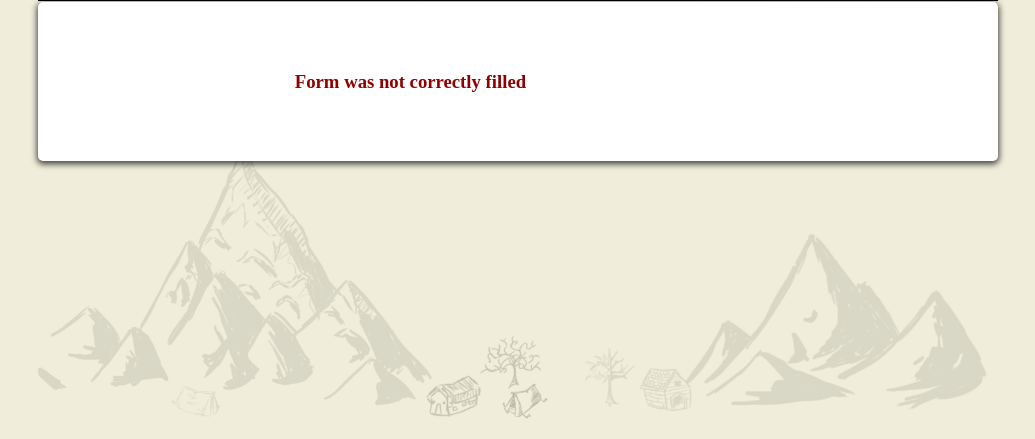
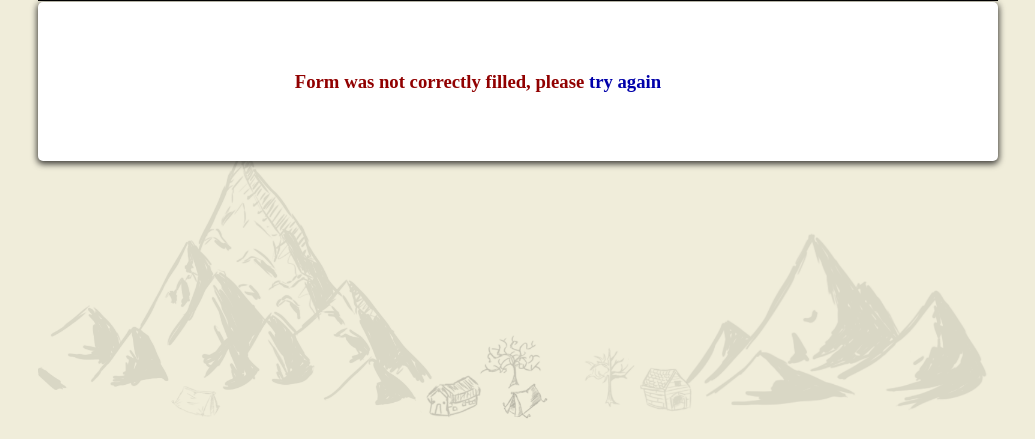
Before and after one commit to andersottesen/DwarfHeim, a PHP site: page /contactform.php in a window 1280 px wide. Shown: the part 505-944 px from the top of the page, without its empty margins (122-1157 px from the left). Run offline with PHP 8.4, Linux system fonts and the light colour scheme; some libraries are stand-ins or nearby versions; some web fonts are replaced.

Commit message:
Add link back to contact form if message could not be sent

```diff
--- a/contactform.php
+++ b/contactform.php
@@ -34,12 +34,12 @@ if (isset($_POST["name"]) && isset($_POST["message"]) && isset($_POST["email"]))
     $mail->Body = $message;
     $mail->AltBody = $message;
     if(!$success = $mail->send()){
-        $status = 'Message could not be sent. Please try again.';
+        $status = 'Message could not be sent. Please <a style="color: #0000AA;" href="'.$page["contact"].'">try again</a>';
     }else{
         $status = 'Your message has been sent to the DwarfHeim team';
     }
 } else {
-    $status = 'Form was not correctly filled';
+    $status = 'Form was not correctly filled, please <a style="color: #0000AA;" href="'.$page["contact"].'">try again</a>';
     $success = false;
 }
 ?>
```
